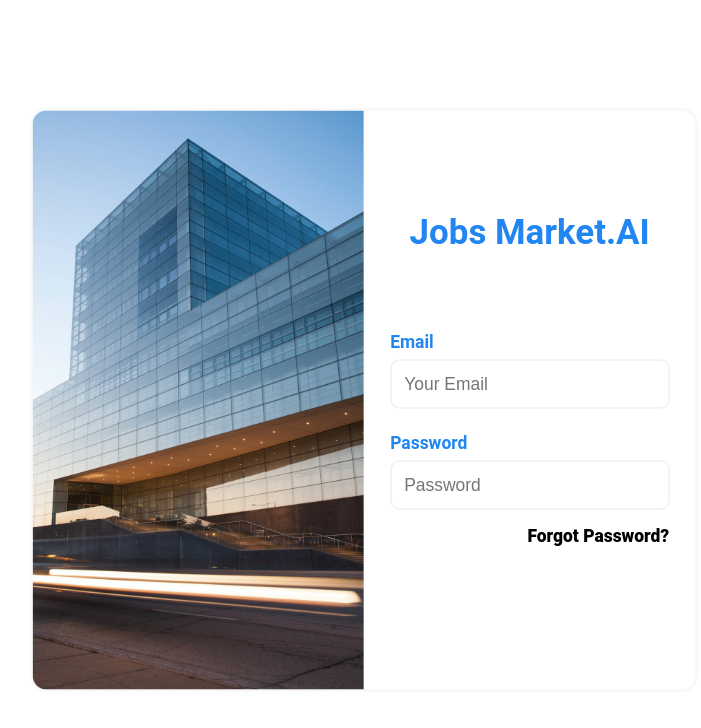
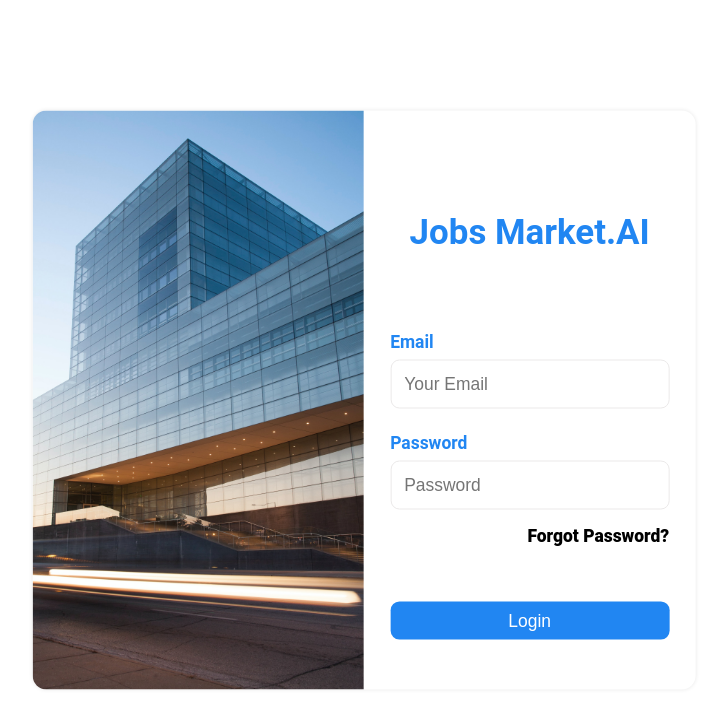
Before and after one commit to sajalgupta06/ats_dash, a React (Create React App) app: page / in a window 1280 px wide. Shown: the top 728 px of the page, without its empty margins (276-977 px from the left). Built offline with nearby package versions, Linux system fonts and the light colour scheme.

Commit message:
worked on candidate page advanced filter page

```diff
--- a/src/pages/Auth/Auth.scss
+++ b/src/pages/Auth/Auth.scss
@@ -56,7 +56,7 @@
       button {
         cursor: pointer;
         width: 100%;
-        margin: 25rspx 0 0 -5px;
+        // margin: 25rspx 0 0 -5px;
         padding: 1rem 1.5rem;
         text-align: center;
         background: var(--primary);
@@ -65,7 +65,7 @@
         border-radius: 1rem;
         // position: absolute;
         bottom: 0;
-        margin-top: 16rem;
+        margin-top: 4rem;
       }
       .error-div{
         input{
```
